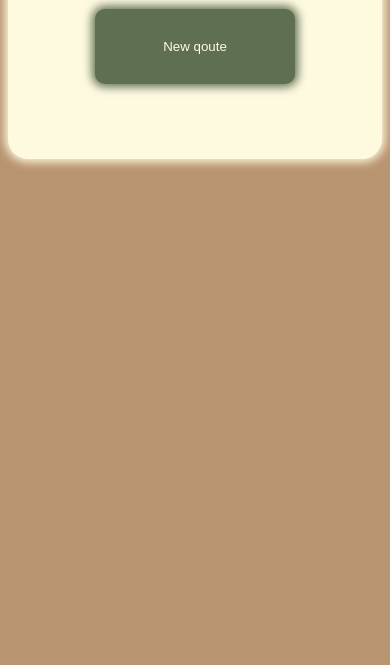
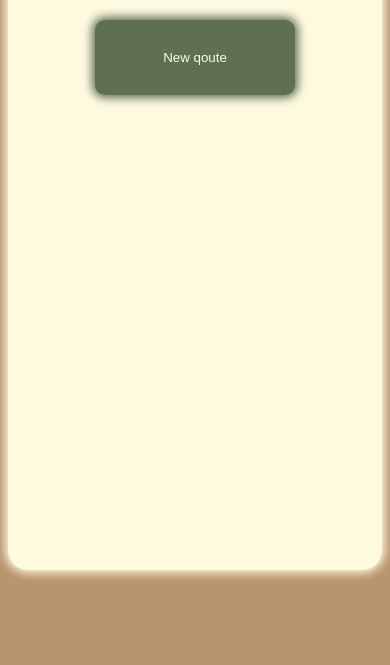
Before and after one commit to Wagih-13/assignment_8, a plain HTML site: page index.html in a window 390 px wide. Shown: the part 617-1282 px from the top of the page. Before the commit the page ends 860 px from the top, so only its background shows below. Drawn offline with Linux system fonts and the light colour scheme.

Commit message:
i add media qurey

```diff
--- a/css/main.css
+++ b/css/main.css
@@ -48,3 +48,12 @@ button:hover {
   background-color: #b99470;
   box-shadow: 0px 0px 10px 3px #b99470;
 }
+
+@media (max-width: 641px) {
+  body {
+    height: 150vh;
+  }
+  .container {
+    height: 80%;
+  }
+}
```
